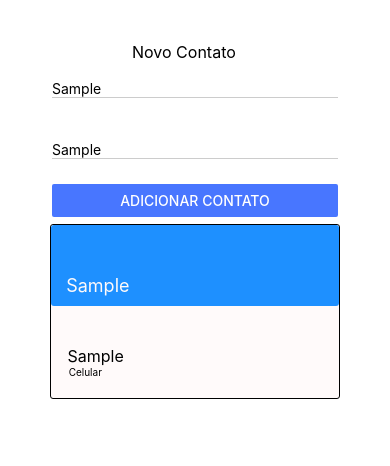
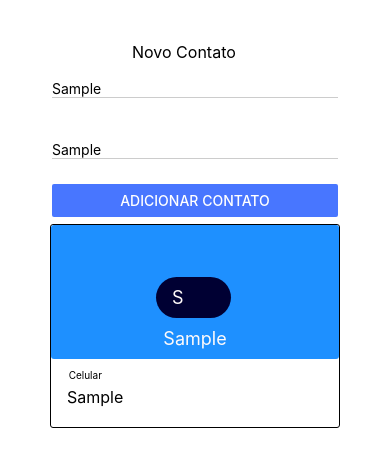
Before and after one commit to rosariofe/Contact_List, a React Native app: screen / in a window 390 px wide. Both pictures are taken after typing "Sample", "Sample" into the empty fields and a click on the button "ADICIONAR CONTATO". Shown: the top 466 px of the page. Built offline with nearby package versions, Linux system fonts and the light colour scheme.

Commit message:
Update ContatoItem.js
Refatorado para deletar item

```diff
--- a/components/ContatoItem.js
+++ b/components/ContatoItem.js
@@ -4,15 +4,24 @@ import {View,TextInput,Text,Button, StyleSheet, TouchableOpacity} from 'react-na
 const ContatoItem = (props)=> {
     return (
         <TouchableOpacity
-        onPress={props.onDelete.bind(this, props.chave, props.chave2)}>
+        onLongPress={props.onDelete.bind(this, props.chave, props.chave2)}>
         <View style = { styles.itemNaLista}>
         <View style = { styles.Titulo}>
-        <Text style ={{color:'#FFFAFA', fontSize:18}}>   {props.contato}</Text>
+        <View style = { styles.Inicial}>
+        <Text style ={{color:'#FFFAFA', fontSize:18, marginLeft:16}}>
+            {props.contato.substring(0,1)}
+        </Text>
         </View>
+        <Text style ={{color:'#FFFAFA', fontSize:18, textAlign:"center"}}>
 
+        {props.contato}
+          </Text>
+        </View>
+        <Text style={{color:'#000',fontSize:10}}>  Celular</Text>
         <Text  style = { styles.Nome}
-        > {props.telefone} </Text>
-        <Text style={{fontSize:10}}>  Celular</Text>
+
+        >
+          {props.telefone} </Text>
 
         </View>
         </TouchableOpacity>
@@ -21,12 +30,12 @@ const ContatoItem = (props)=> {
 const styles = StyleSheet.create({
     itemNaLista:{
         paddingTop: 20,
-        paddingBottom:20,
+        paddingBottom:10,
         padding: 12,
-        backgroundColor: '#FFFAFA',
+        backgroundColor: 'white',
         borderBottomColor: '#000',
         borderWidth: 1,
-        marginBottom:10,
+        marginBottom:60,
         borderRadius: 3
     },
     Titulo:{
@@ -40,9 +49,23 @@ const styles = StyleSheet.create({
         borderRadius: 3
 
     },
+    Inicial:{
+        paddingTop: 10,
+        paddingBottom: 10,
+        backgroundColor: '#000033',
+        marginLeft:105,
+        marginRight:108,
+        marginTop:2,
+        marginBottom:10,
+        borderRadius: 60
+
+    },
     Nome:{
-        paddingTop:30,
-        fontSize:16
+        paddingTop:6,
+        marginBottom:10,
+        fontSize:16,
+        color:'#000',
+        marginLeft:4
     }
 });
 
```
